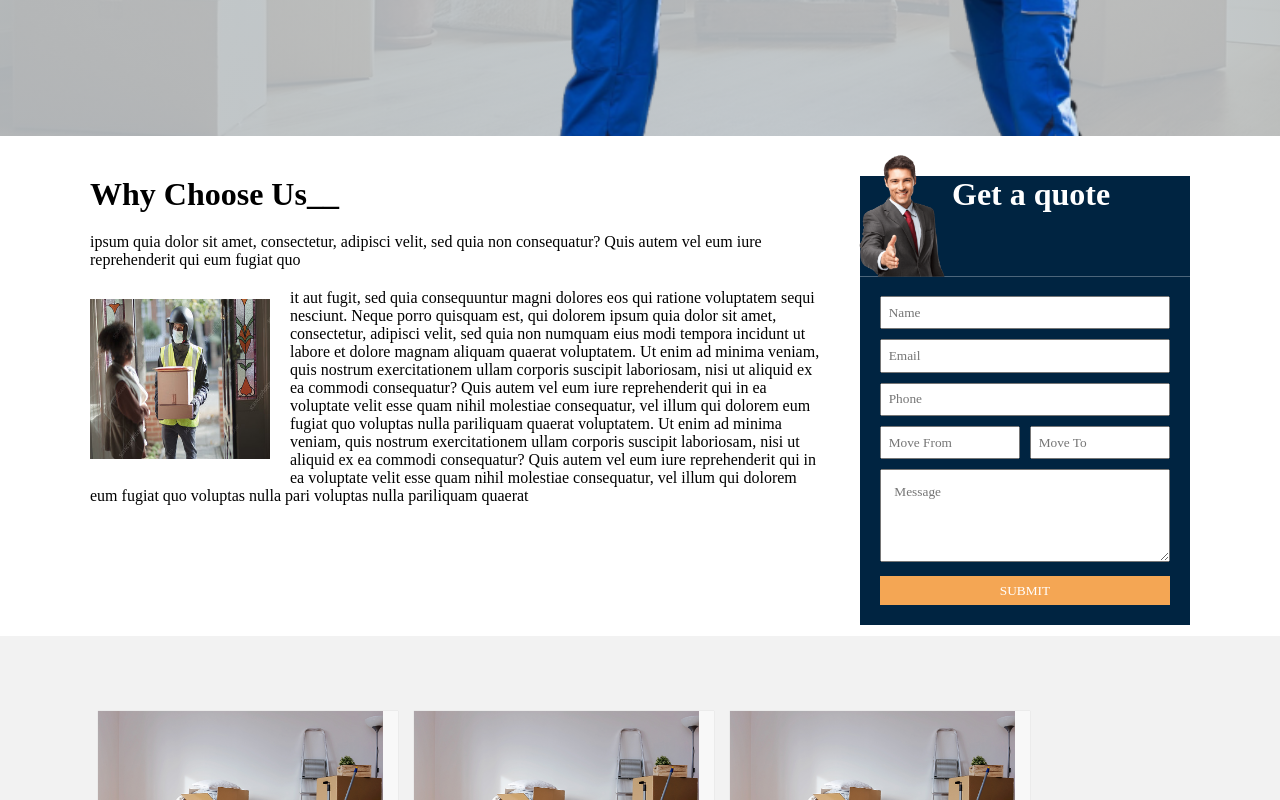
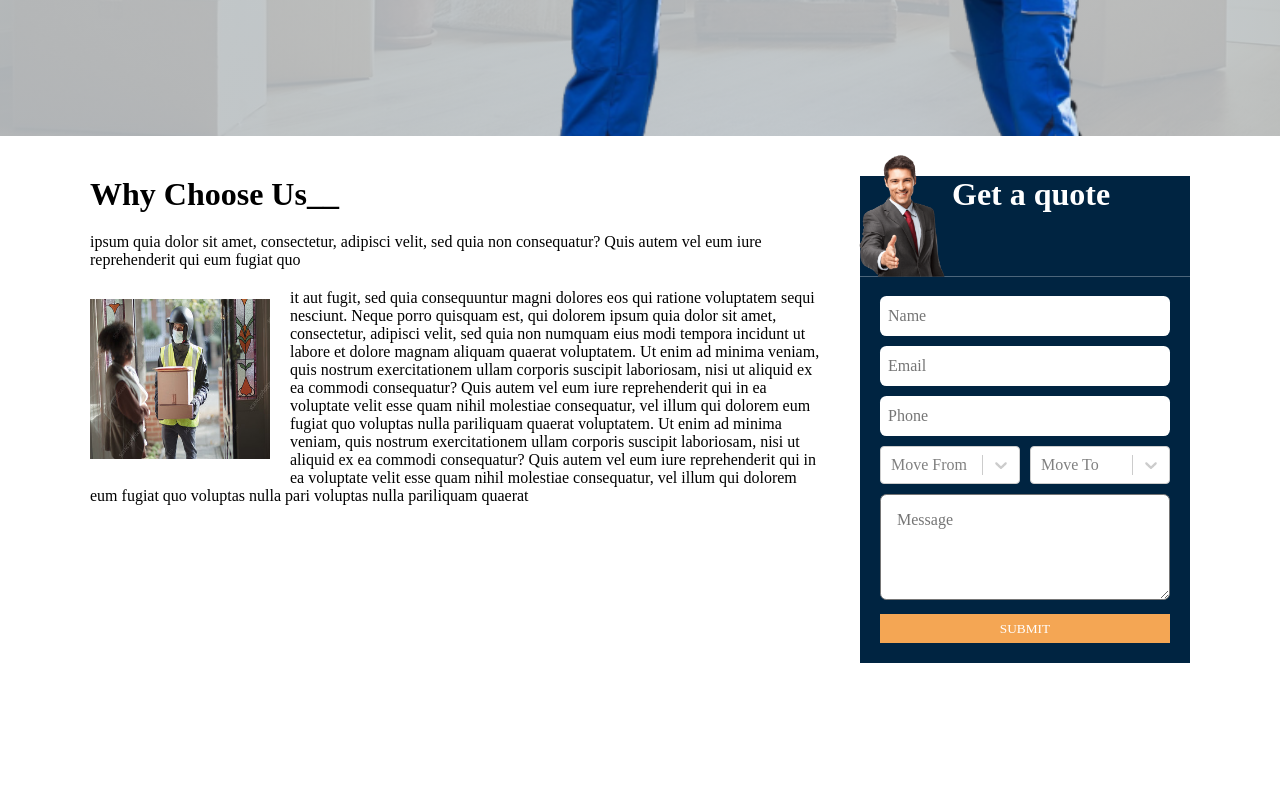
Before and after one commit to shahin1290/GoMove, a React (Create React App) app in the folder client/: page / in a window 1280 px wide. Shown: the part 584-1384 px from the top of the page. Built offline with nearby package versions, Linux system fonts and the light colour scheme.

Commit message:
adds react select to select cities

```diff
--- a/client/package.json
+++ b/client/package.json
@@ -16,6 +16,7 @@
     "react-router-dom": "^5.2.0",
     "react-scripts": "4.0.3",
     "react-scroll": "^1.8.2",
+    "react-select": "^4.3.0",
     "styled-components": "^5.2.1",
     "web-vitals": "^1.0.1"
   },
--- /dev/null
+++ b/client/src/components/QuoteForm/QuoteFormStyling.js
@@ -0,0 +1,71 @@
+import styled from 'styled-components'
+
+export const FormHeader = styled.div`
+  box-shadow: 0 0.3px 0 #fff;
+  height: 100px;
+  display: flex;
+  h1 {
+    color: #fff;
+  }
+  img {
+    width: 140px;
+    height: 140px;
+    margin-top: -30px;
+    margin-left: -48px;
+  }
+`
+export const FormWrapper = styled.div`
+  background: #002441;
+  width: 30%;
+`
+export const Form = styled.form`
+  width: 290px;
+  margin: 0 auto;
+  display: grid;
+  grid-template-columns: 1fr 1fr;
+  grid-gap: 10px;
+  padding: 20px 0;
+`
+export const GridHalfWidth = styled.div`
+  grid-column: span 2;
+`
+export const StyledButton = styled.button`
+  background: #f4a654;
+  border: 0;
+  color: #fff;
+  padding: 0.5em;
+  text-transform: uppercase;
+  width: 100%;
+  &:hover,
+  &:focus {
+    background: #b8161f;
+    color: #fff;
+    outline: 0;
+    transition: background-color 2s ease-out;
+  }
+`
+export const Input = styled.input`
+  border: 0;
+  border-radius: 0.4em;
+  padding: 0.5em;
+  width: 100%;
+  height: 40px;
+  font-size: 16px;
+  &:focus {
+    outline: none !important;
+    border: 2px solid #2b84ff;
+    transition: border 0.1s linear;
+  }
+`
+export const Textarea = styled.textarea`
+  border-radius: 0.4em;
+  padding: 1em;
+  width: 100%;
+  font-size: 16px;
+`
+
+export const Response = styled.div`
+  color: #fff;
+  font-size: 15px;
+  font-weight: bold;
+`
--- a/client/src/components/QuoteForm/index.js
+++ b/client/src/components/QuoteForm/index.js
@@ -1,66 +1,19 @@
 import React, { useState } from 'react'
+import Select from 'react-select'
 import axios from 'axios'
-import styled from 'styled-components'
 import quoteImage from '../../images/quote.png'
+import {
+  FormHeader,
+  FormWrapper,
+  GridHalfWidth,
+  StyledButton,
+  Input,
+  Textarea,
+  Response,
+  Form
+} from './QuoteFormStyling'
+import { options } from './selectOptions'
 
-const FormHeader = styled.div`
-  box-shadow: 0 0.3px 0 #fff;
-  height: 100px;
-  display: flex;
-  h1 {
-    color: #fff;
-  }
-  img {
-    width: 140px;
-    height: 140px;
-    margin-top: -30px;
-    margin-left: -48px;
-  }
-`
-const FormWrapper = styled.div`
-  background: #002441;
-  width: 30%;
-`
-const Form = styled.form`
-  width: 290px;
-  margin: 0 auto;
-  display: grid;
-  grid-template-columns: 1fr 1fr;
-  grid-gap: 10px;
-  padding: 20px 0;
-`
-const GridHalfWidth = styled.div`
-  grid-column: span 2;
-`
-const StyledButton = styled.button`
-  background: #f4a654;
-  border: 0;
-  color: #fff;
-  padding: 0.5em;
-  text-transform: uppercase;
-  width: 100%;
-  &:hover,
-  &:focus {
-    background: #b8161f;
-    color: #fff;
-    outline: 0;
-    transition: background-color 2s ease-out;
-  }
-`
-const Input = styled.input`
-  padding: 0.5em;
-  width: 100%;
-`
-const Textarea = styled.textarea`
-  padding: 1em;
-  width: 100%;
-`
-
-const Response = styled.div`
-  color: #fff;
-  font-size: 15px;
-  font-weight: bold;
-`
 const QuoteForm = () => {
   const [name, setName] = useState('')
   const [email, setEmail] = useState('')
@@ -82,6 +35,12 @@ const QuoteForm = () => {
         message
       })
       setResponse('Successfully sent')
+      setName('')
+      setEmail('')
+      setPhone('')
+      setMoveFrom('')
+      setMoveTo('')
+      setMessage('')
     } catch (error) {
       setResponse('Something went wrong')
     }
@@ -119,27 +78,34 @@ const QuoteForm = () => {
           <Input
             required
             type='text'
+            value={phone}
             placeholder='Phone'
             onChange={(e) => setPhone(e.target.value)}
           />
         </GridHalfWidth>
 
-        <Input
+        <Select
+          options={options}
           required
-          type='text'
           placeholder='Move From'
-          onChange={(e) => setMoveFrom(e.target.value)}
+          onChange={({ value }) => {
+            setMoveFrom(value)
+          }}
         />
 
-        <Input
+        <Select
+          options={options}
+          value={moveTo}
           required
-          type='text'
           placeholder='Move To'
-          onChange={(e) => setMoveTo(e.target.value)}
+          onChange={({ value }) => {
+            setMoveTo(value)
+          }}
         />
 
         <GridHalfWidth>
           <Textarea
+            value={message}
             required
             placeholder='Message'
             rows='4'
--- /dev/null
+++ b/client/src/components/QuoteForm/selectOptions.js
@@ -0,0 +1,9 @@
+export const options = [
+  { value: 'Stockholm', label: 'Stockholm' },
+  { value: 'Göteborg', label: 'Göteborg' },
+  { value: 'Malmö', label: 'Malmö' },
+  { value: 'Uppsala', label: 'Uppsala' },
+  { value: 'Sollentuna', label: 'Sollentuna' },
+  { value: 'Lund', label: 'Lund' },
+  { value: 'Örebro', label: 'Örebro' }
+]
--- a/client/src/components/QuoteSection/index.js
+++ b/client/src/components/QuoteSection/index.js
@@ -4,7 +4,7 @@ import QuoteForm from '../QuoteForm'
 import deliveryImage from '../../images/delivery.jpeg'
 
 const SectionContainer = styled.div`
-  height: 500px;
+  height: 700px;
   width: 100%;
 `
 
```
Also changed, not shown: 1 other file (tests, documents, lock files or other folders).
